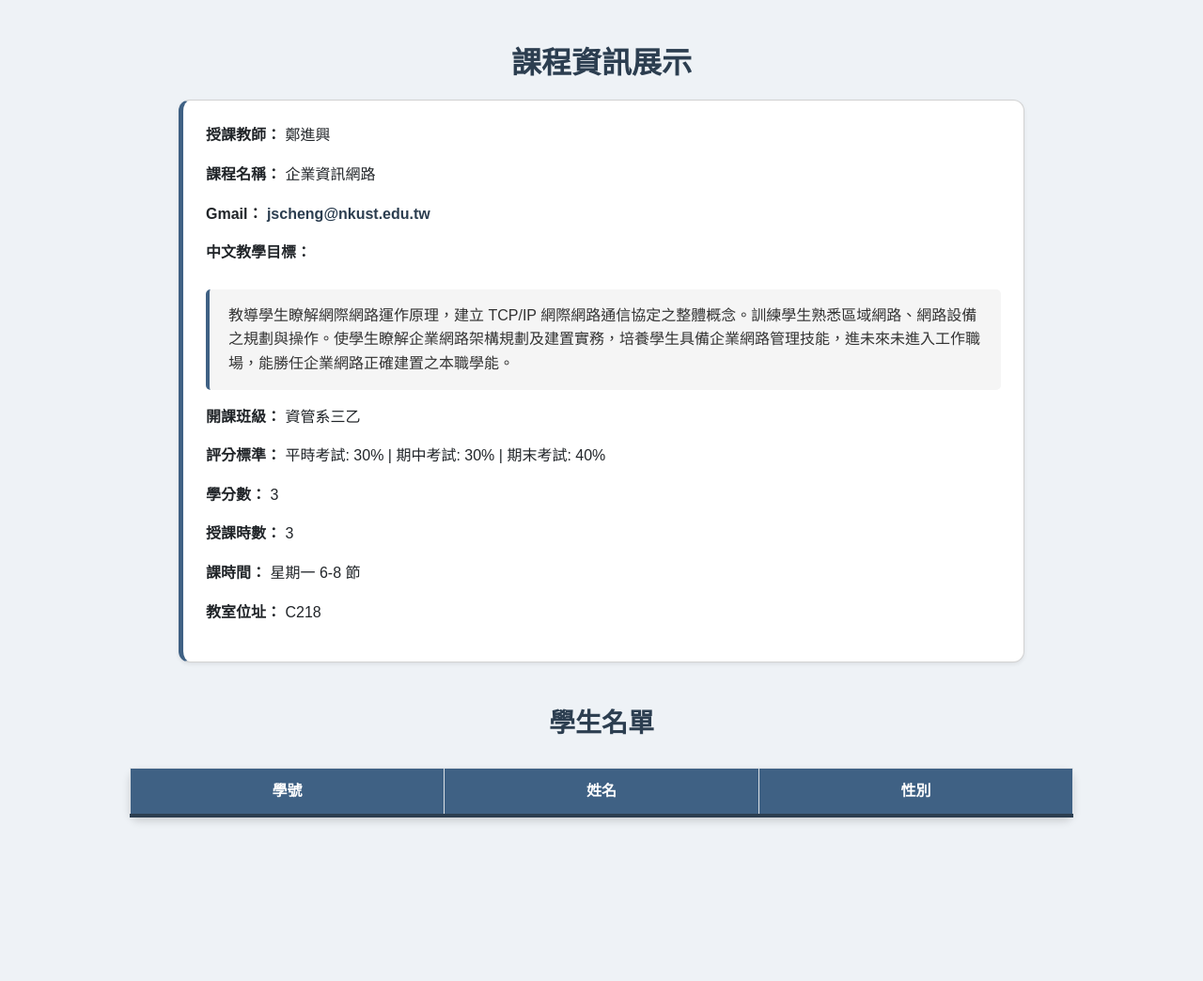
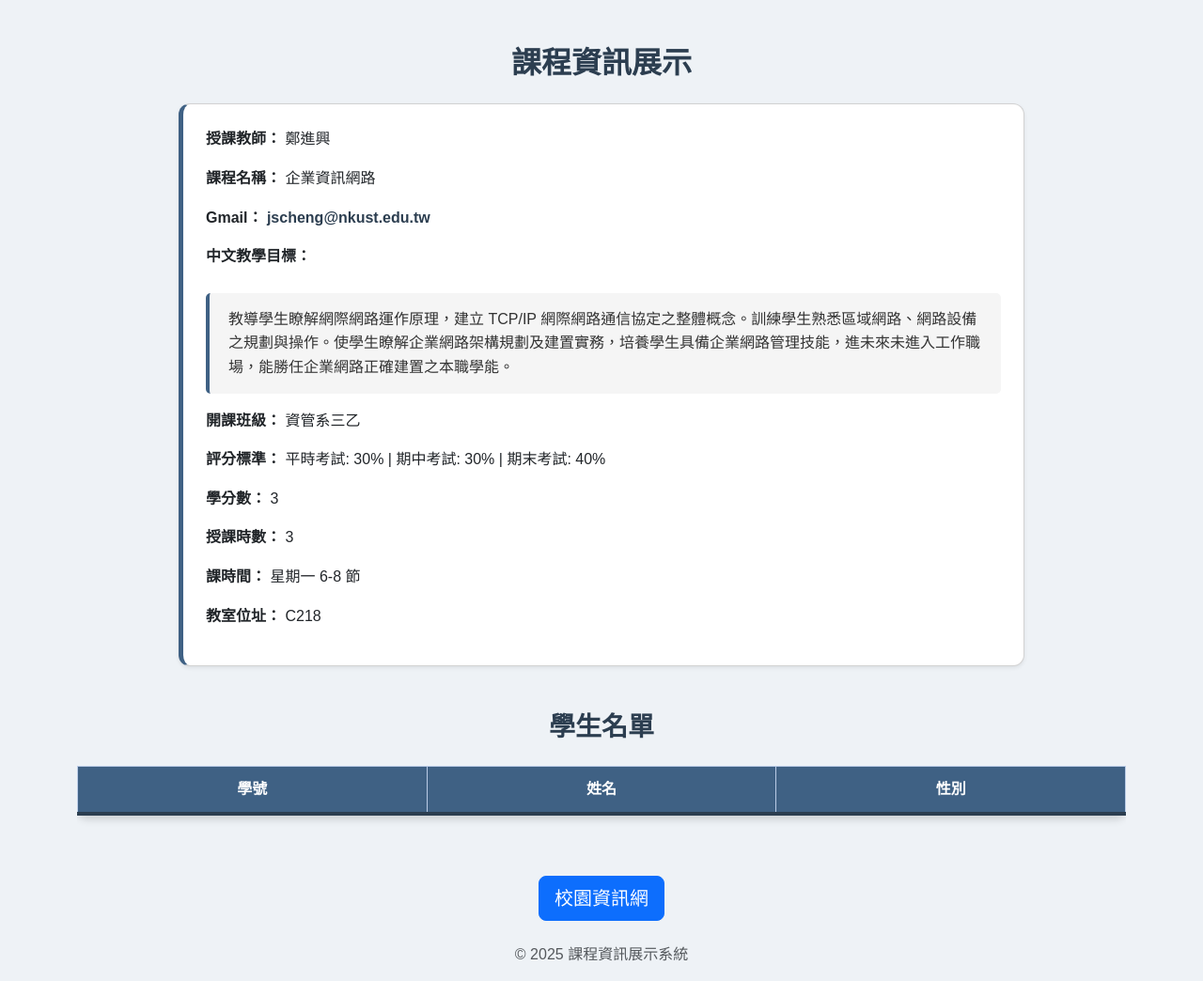
Before and after one commit to C111118220/flask-course-app, a Flask app: page / in a window 1280 px wide. Shown: the whole page at 94% size. Before the commit the page ends 876 px from the top, so only its background shows below. Run offline with Flask 3, Linux system fonts and the light colour scheme; data that the repository does not hold is empty; some libraries are stand-ins or nearby versions.

Commit message:
feat: 加入校園資訊網按鈕和頁面美化

```diff
--- a/templates/index.html
+++ b/templates/index.html
@@ -15,13 +15,14 @@
 </head>
 <body>
     <div class="container mt-5">
-        <h2 class="text-center">課程資訊展示</h2>
-        <div class="card p-4 shadow-sm">
+        <h2 class="text-center mb-4">課程資訊展示</h2>
+
+        <div class="card p-4 shadow-sm mb-5">
             <p><strong>授課教師：</strong> <span id="teacher"></span></p>
             <p><strong>課程名稱：</strong> <span id="course_name"></span></p>
             <p><strong>Gmail：</strong> <span id="teacher_email">jscheng@nkust.edu.tw</span></p>
             <p><strong>中文教學目標：</strong></p>
-            <blockquote id="description"></blockquote>
+            <blockquote id="description" class="blockquote"></blockquote>
             <p><strong>開課班級：</strong> <span id="class"></span></p>
             <p><strong>評分標準：</strong> <span id="grading"></span></p>
             <p><strong>學分數：</strong> <span id="credits"></span></p>
@@ -30,10 +31,10 @@
             <p><strong>教室位址：</strong> <span id="location"></span></p>
         </div>
 
-        <h3 class="text-center mt-5">學生名單</h3>
-        <div class="table-container">
-            <table class="table table-bordered">
-                <thead>
+        <h3 class="text-center mb-4">學生名單</h3>
+        <div class="table-responsive mb-5">
+            <table class="table table-bordered text-center align-middle">
+                <thead class="table-primary">
                     <tr>
                         <th>學號</th>
                         <th>姓名</th>
@@ -45,8 +46,21 @@
                 </tbody>
             </table>
         </div>
+
+        <!-- ✅ 校園資訊網按鈕 (放在最下方) -->
+        <div class="text-center mb-4">
+            <a href="https://c111118220.github.io/html/index.html" target="_blank" class="btn btn-primary btn-lg">
+                校園資訊網
+            </a>
+        </div>
+
+        <!-- ✅ Footer 區塊 -->
+        <footer class="text-center text-muted mb-3">
+            <p>© 2025 課程資訊展示系統</p>
+        </footer>
     </div>
 
+    <!-- JS 載入 -->
     <script>
         $(document).ready(function() {
             // 請求 API 並顯示資料
```
